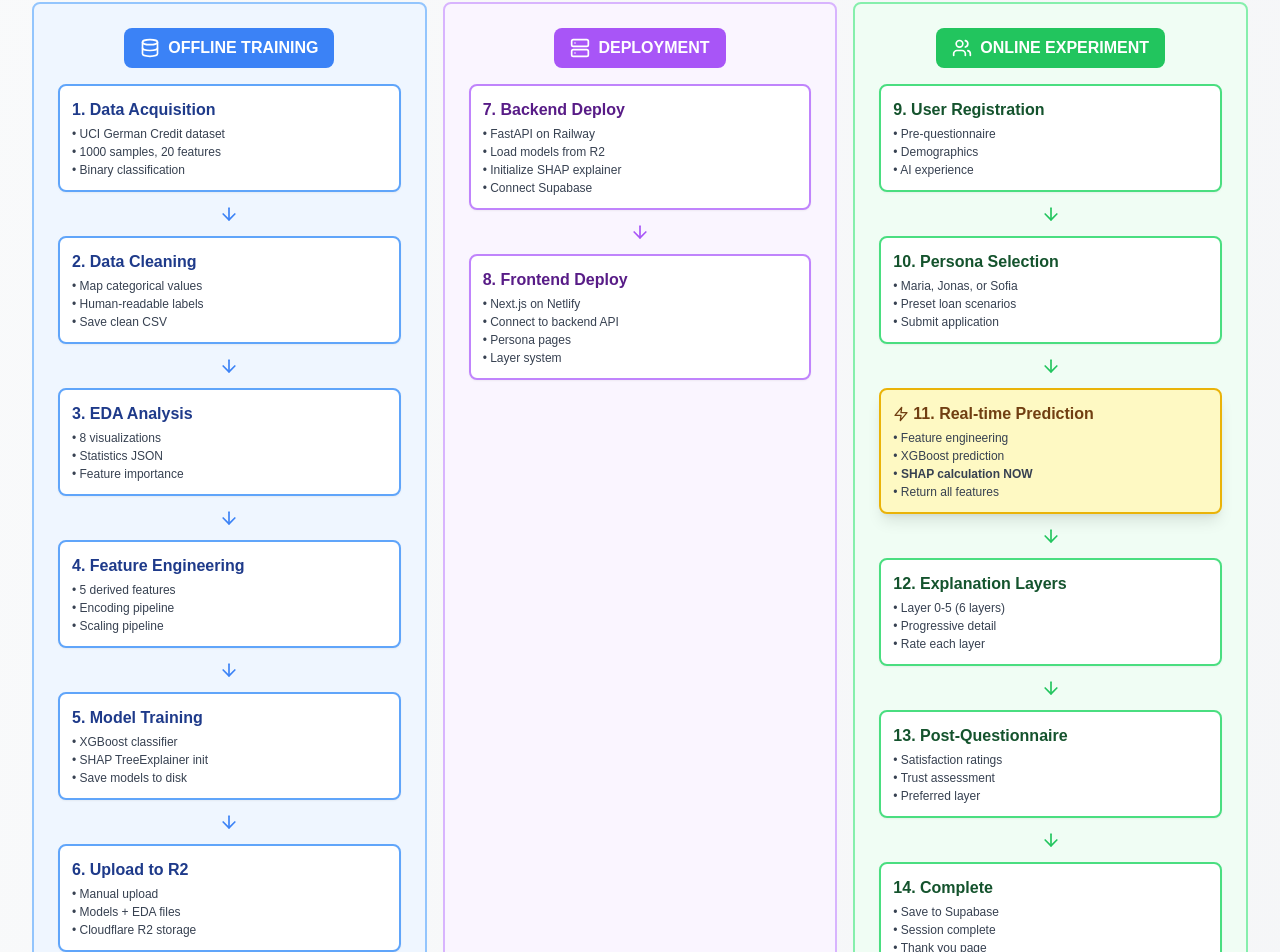
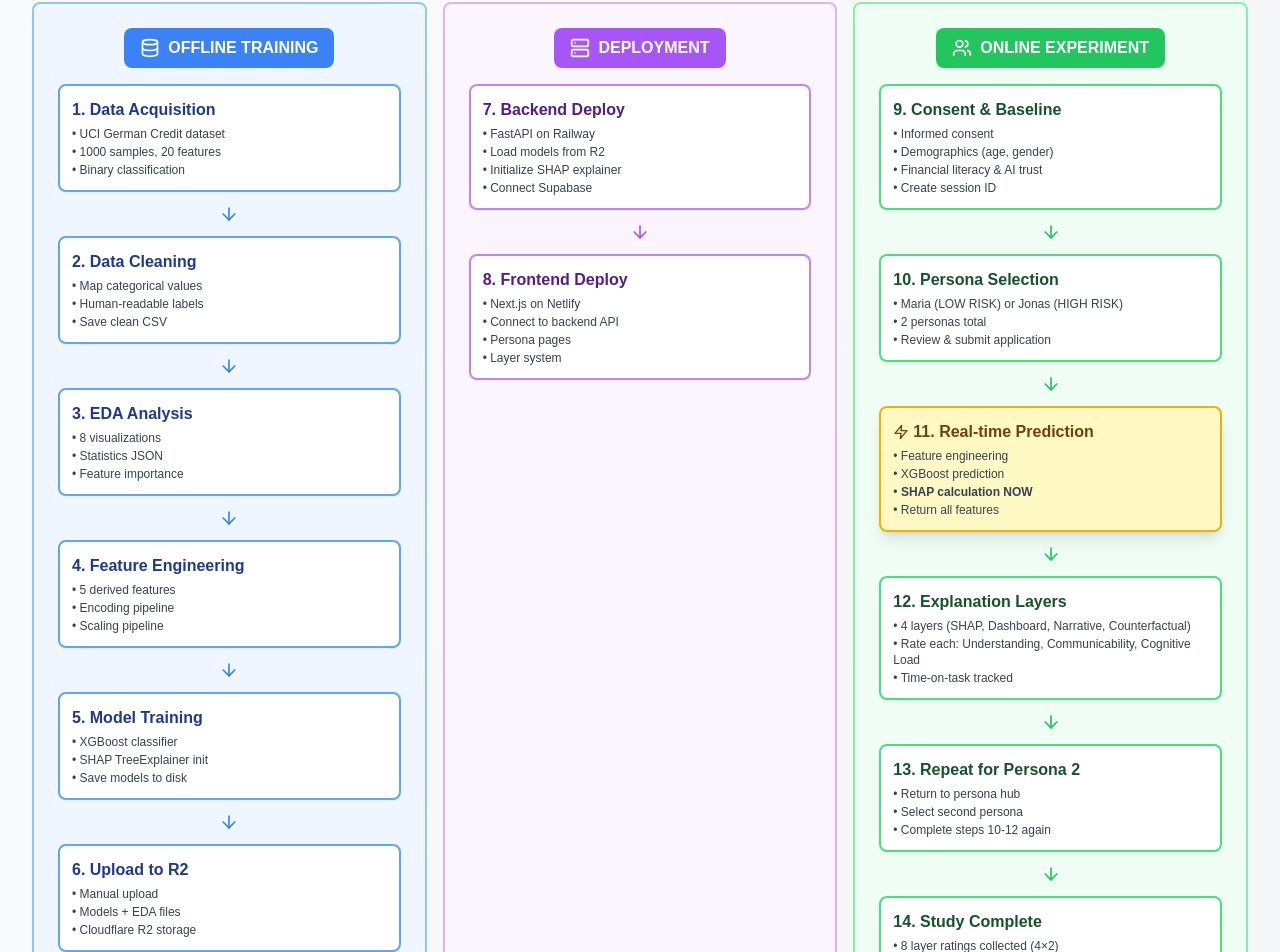
Before and after one commit to Jakolo6/Working_Project_Explainable_Layers, a Next.js app in the folder frontend/: page /process in a window 1280 px wide. Shown: the part 412-1364 px from the top of the page. Built offline with nearby package versions, Linux system fonts and the light colour scheme.

Commit message:
Update Complete Technical Flow diagram to reflect current implementation: 2 personas, 4 layers, updated questionnaire structure

```diff
--- a/frontend/app/process/page.tsx
+++ b/frontend/app/process/page.tsx
@@ -240,11 +240,12 @@ export default function ProcessPage() {
                 <div className="space-y-3">
                   {/* Step 9 */}
                   <div className="bg-white border-2 border-green-400 rounded-lg p-3 shadow-sm">
-                    <div className="font-semibold text-green-900 mb-1">9. User Registration</div>
+                    <div className="font-semibold text-green-900 mb-1">9. Consent & Baseline</div>
                     <ul className="text-xs text-gray-700 space-y-0.5">
-                      <li>• Pre-questionnaire</li>
-                      <li>• Demographics</li>
-                      <li>• AI experience</li>
+                      <li>• Informed consent</li>
+                      <li>• Demographics (age, gender)</li>
+                      <li>• Financial literacy & AI trust</li>
+                      <li>• Create session ID</li>
                     </ul>
                   </div>
 
@@ -255,9 +256,9 @@ export default function ProcessPage() {
                   <div className="bg-white border-2 border-green-400 rounded-lg p-3 shadow-sm">
                     <div className="font-semibold text-green-900 mb-1">10. Persona Selection</div>
                     <ul className="text-xs text-gray-700 space-y-0.5">
-                      <li>• Maria, Jonas, or Sofia</li>
-                      <li>• Preset loan scenarios</li>
-                      <li>• Submit application</li>
+                      <li>• Maria (LOW RISK) or Jonas (HIGH RISK)</li>
+                      <li>• 2 personas total</li>
+                      <li>• Review & submit application</li>
                     </ul>
                   </div>
 
@@ -285,9 +286,9 @@ export default function ProcessPage() {
                   <div className="bg-white border-2 border-green-400 rounded-lg p-3 shadow-sm">
                     <div className="font-semibold text-green-900 mb-1">12. Explanation Layers</div>
                     <ul className="text-xs text-gray-700 space-y-0.5">
-                      <li>• Layer 0-5 (6 layers)</li>
-                      <li>• Progressive detail</li>
-                      <li>• Rate each layer</li>
+                      <li>• 4 layers (SHAP, Dashboard, Narrative, Counterfactual)</li>
+                      <li>• Rate each: Understanding, Communicability, Cognitive Load</li>
+                      <li>• Time-on-task tracked</li>
                     </ul>
                   </div>
 
@@ -296,11 +297,11 @@ export default function ProcessPage() {
 
                   {/* Step 13 */}
                   <div className="bg-white border-2 border-green-400 rounded-lg p-3 shadow-sm">
-                    <div className="font-semibold text-green-900 mb-1">13. Post-Questionnaire</div>
+                    <div className="font-semibold text-green-900 mb-1">13. Repeat for Persona 2</div>
                     <ul className="text-xs text-gray-700 space-y-0.5">
-                      <li>• Satisfaction ratings</li>
-                      <li>• Trust assessment</li>
-                      <li>• Preferred layer</li>
+                      <li>• Return to persona hub</li>
+                      <li>• Select second persona</li>
+                      <li>• Complete steps 10-12 again</li>
                     </ul>
                   </div>
 
@@ -309,11 +310,11 @@ export default function ProcessPage() {
 
                   {/* Step 14 */}
                   <div className="bg-white border-2 border-green-400 rounded-lg p-3 shadow-sm">
-                    <div className="font-semibold text-green-900 mb-1">14. Complete</div>
+                    <div className="font-semibold text-green-900 mb-1">14. Study Complete</div>
                     <ul className="text-xs text-gray-700 space-y-0.5">
-                      <li>• Save to Supabase</li>
-                      <li>• Session complete</li>
-                      <li>• Thank you page</li>
+                      <li>• 8 layer ratings collected (4×2)</li>
+                      <li>• Data saved to Supabase</li>
+                      <li>• Thank you & debriefing</li>
                     </ul>
                   </div>
                 </div>
@@ -687,8 +688,8 @@ export default function ProcessPage() {
             <div>
               <h3 className="font-bold mb-2">Experiment Scale</h3>
               <p className="opacity-90">
-                3 personas × 6 layers × 4 metrics = 72 data points per participant +
-                demographics + questionnaires
+                2 personas × 4 layers × 3 metrics = 24 ratings per participant +
+                time-on-task + demographics + baseline questionnaire
               </p>
             </div>
           </div>
```
